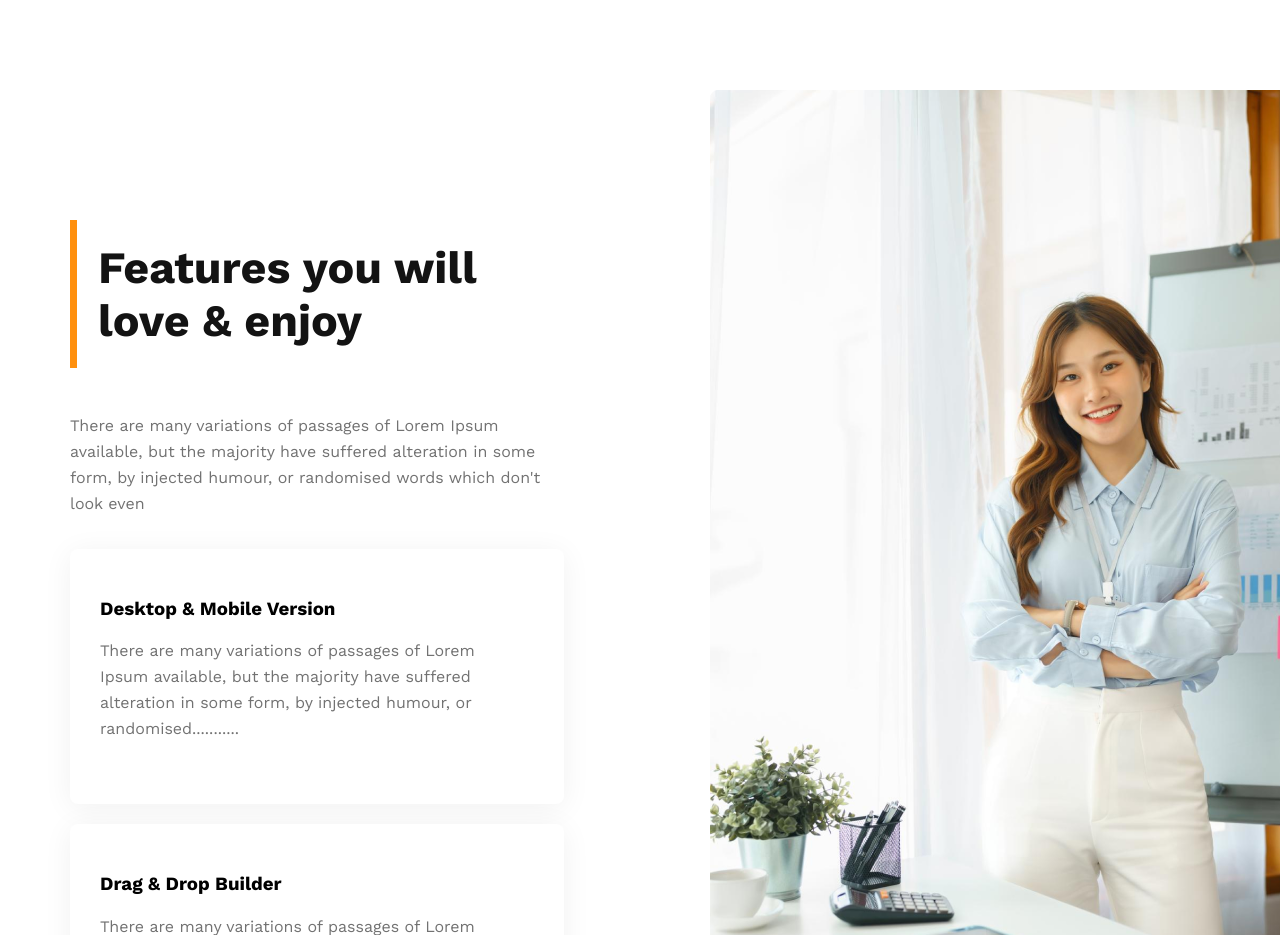
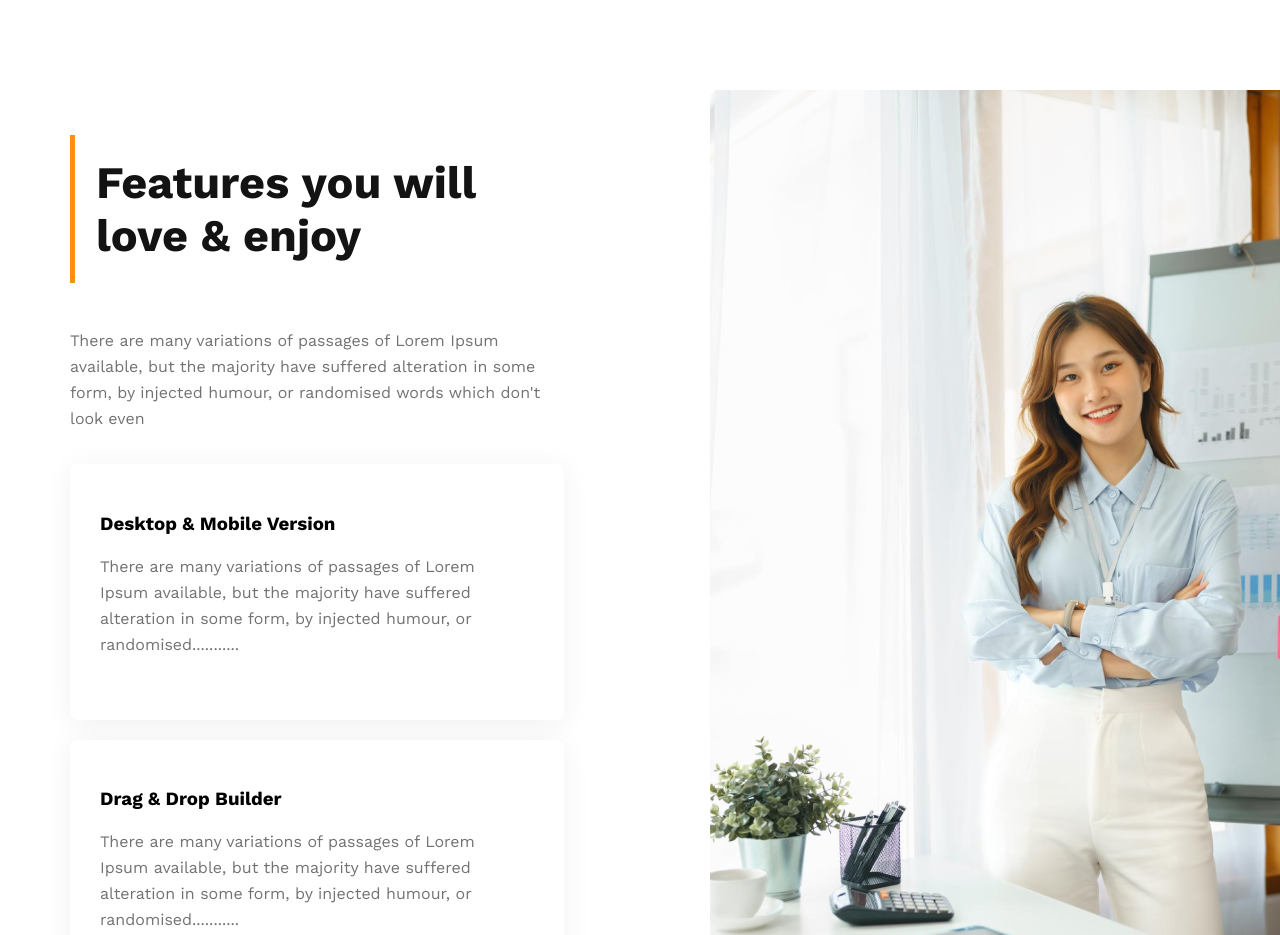
Before and after one commit to Ahmed-Istique/G3_Architects, a plain HTML site: page index.html in a window 1280 px wide. Shown: the part 1640-2575 px from the top of the page. Drawn offline with nearby package versions, Linux system fonts and the light colour scheme.

Commit message:
CSS and HTML done

```diff
--- a/index.html
+++ b/index.html
@@ -69,8 +69,8 @@
         <!-- features section starts -->
         <section class="features">
             <div class="features_content">
-                <div class="features_content_head">
-                    <h3 class="common_title">Features you will love & enjoy</h3>
+                <div >
+                    <h3 class="features_content_head">Features you will love & enjoy</h3>
                     <p class="text_light_grey">
                         There are many variations of passages of Lorem Ipsum available, but the majority have suffered
                         alteration in some form, by injected humour, or randomised words which don't look even
@@ -98,9 +98,6 @@
                         <p class="text_light_grey">There are many variations of passages of Lorem Ipsum available, but
                             the majority have
                             suffered alteration in some form, by injected humour, or randomised...........</p>
-                    </div>
-                    <div class="ten_year">
-
                     </div>
                 </div>
 
@@ -172,6 +169,7 @@
     <!-- header ends here -->
     <!-- footer starts here -->
     <footer>
+
         <!-- footer font 16px always -->
     </footer>
     <!-- footer ends here -->
--- a/style/styles.css
+++ b/style/styles.css
@@ -17,7 +17,6 @@ body {
 .common_title {
     color: #131313;
     font-size: 2.8rem;
-    margin-top: 130px;
     font-weight: 700;
     line-height: normal;
 }
@@ -177,10 +176,18 @@ main {
 .features_content {
     margin-right: 146px;
 }
+.features_content_head{
+    color: var(--dark-01, #131313);
+font-family: Work Sans;
+font-size: 45px;
+font-style: normal;
+font-weight: 700;
+line-height: normal;
+}
 
-.features_content .common_title {
+.features_content .features_content_head {
 
-    border-left: 7px solid #FF900E;
+    border-left: 5px solid #FF900E;
     padding: 21px;
 }
 
```
